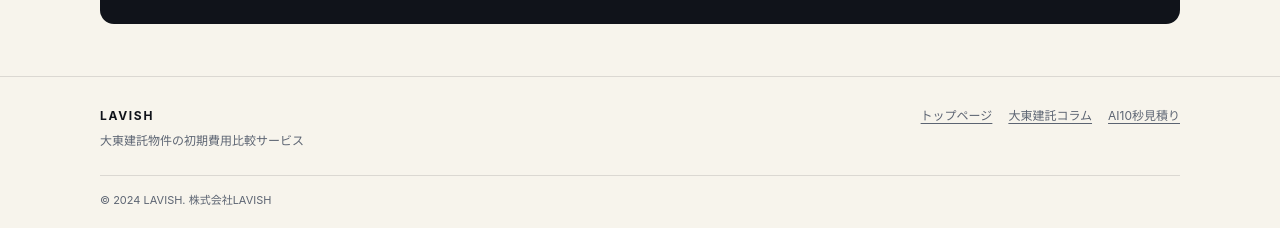
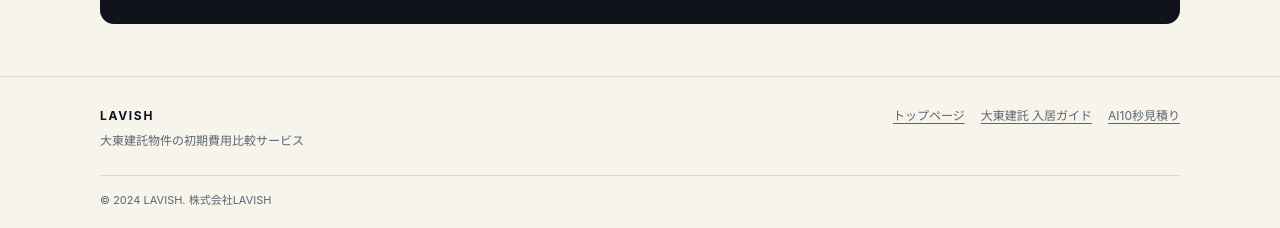
Before and after one commit to lavio8/lavio, a Jekyll site: the page built from column/index.html, in a window 1280 px wide and 900 px high, scrolled down 1010 px. Shown: the part 669-897 px from the top of the window. Built offline with Jekyll 4.4.1, drawn with Linux system fonts in a browser that asks for light colours.

Commit message:
フッターの案内名称を更新

```diff
--- a/_includes/site-footer.html
+++ b/_includes/site-footer.html
@@ -6,7 +6,7 @@
     </div>
     <nav aria-label="フッターナビゲーション">
       <a href="{{ '/' | relative_url }}">トップページ</a>
-      <a href="{{ '/column/' | relative_url }}">大東建託コラム</a>
+      <a href="{{ '/column/' | relative_url }}">大東建託 入居ガイド</a>
       <a href="{{ site.cta_url }}" rel="noopener">AI10秒見積り</a>
     </nav>
   </div>
```
